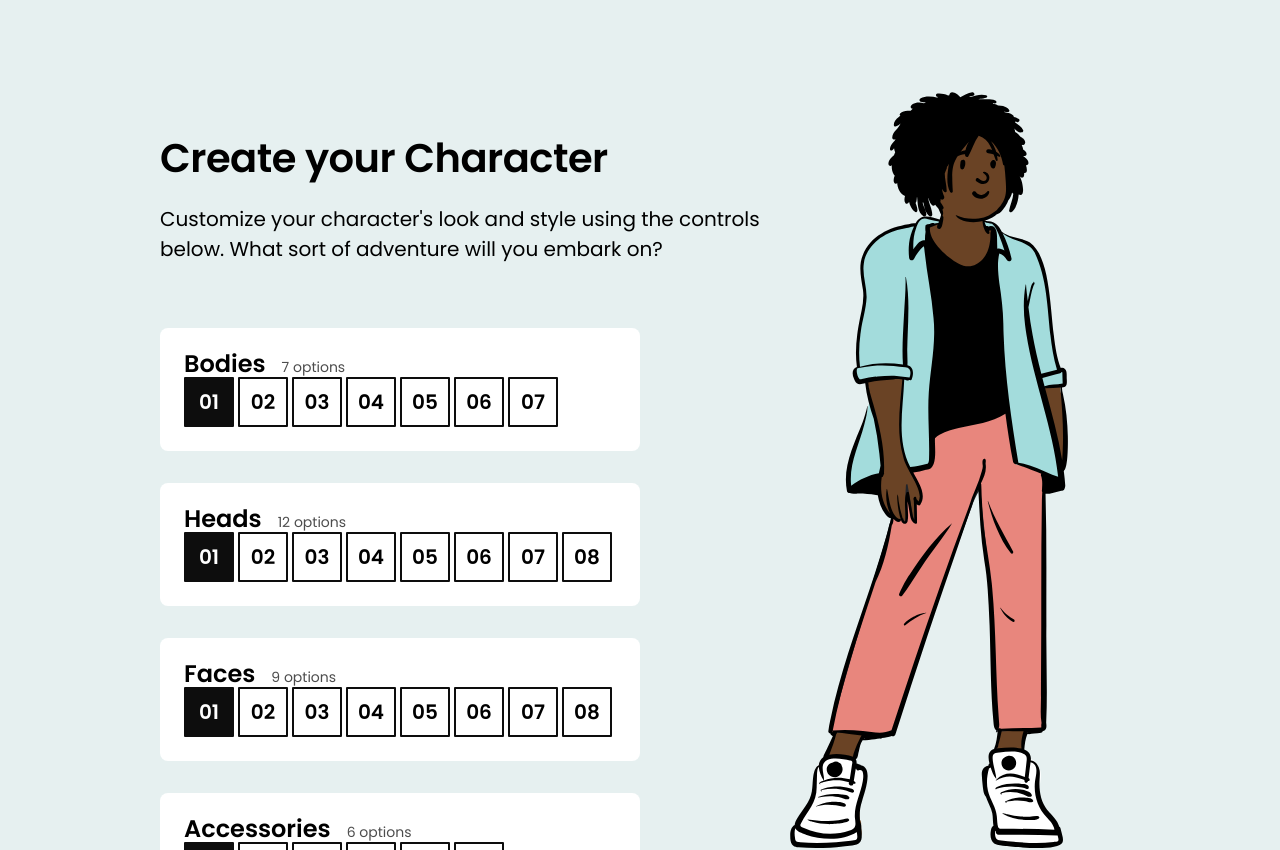
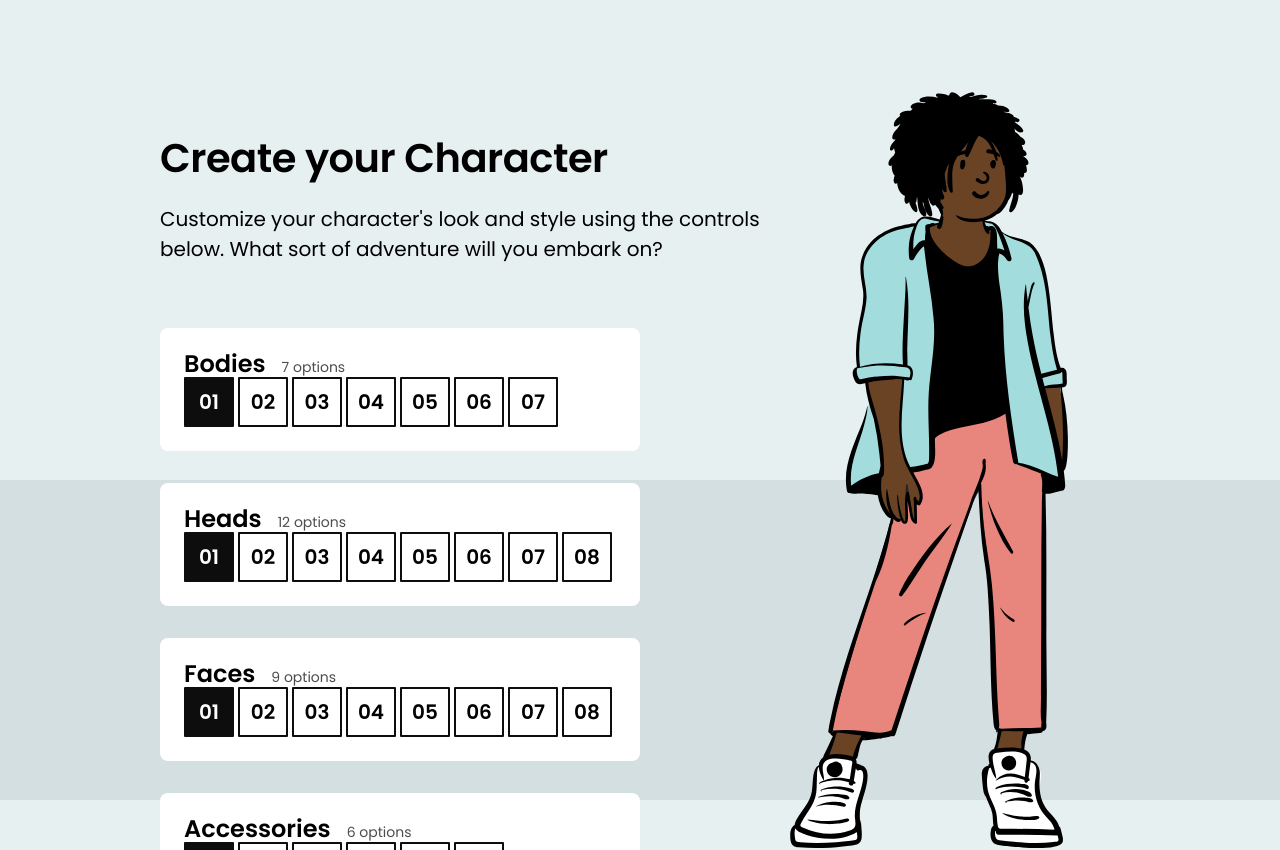
Before and after one commit to eysterbrian/css-for-js-character-creator, a React (Create React App) app: page / in a window 1280 px wide. Shown: the top 850 px of the page. Built offline with nearby package versions, Linux system fonts and the light colour scheme.

Commit message:
Ex4: Add perspective bar at bottom

```diff
--- a/src/components/CharacterEditor/CharacterEditor.module.css
+++ b/src/components/CharacterEditor/CharacterEditor.module.css
@@ -4,6 +4,7 @@
 }
 
 .maxWidthWrapper {
+  position: relative;
 }
 
 .header {
@@ -35,3 +36,13 @@
 .controlColumn {
   width: 50%;
 }
+
+/* Gray perspective box in bottom 40% of screen */
+.characterEditor::before {
+  content: '';
+  position: fixed;
+  width: 100%;
+  height: 40%;
+  background-color: hsl(195deg, 20%, 86%);
+  bottom: 0px;
+}
```
